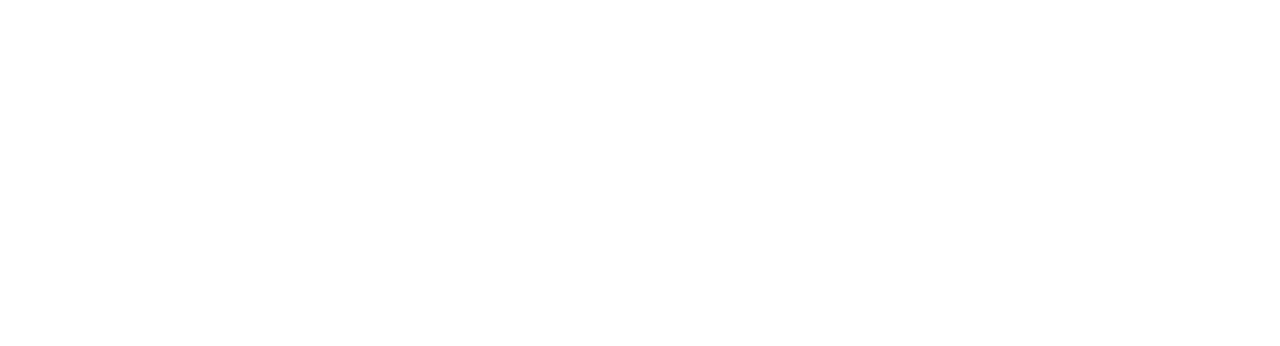
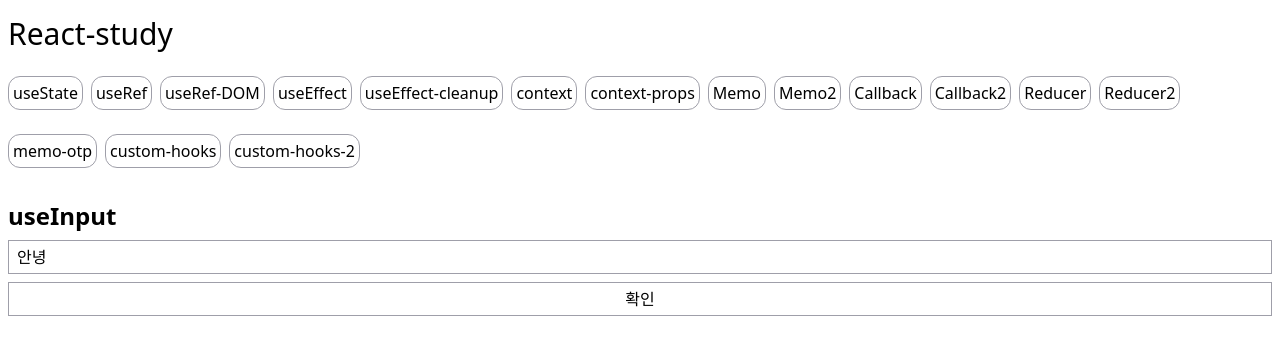
Before and after one commit to Doosic/front, a React (Vite) app in the folder react-study/: page /custom-hooks in a window 1280 px wide. Before the commit this address had no page. Shown: the top 346 px of the page. Built offline with nearby package versions, Linux system fonts and the light colour scheme.

Commit message:
add: customHooks

```diff
--- a/react-study/src/App.jsx
+++ b/react-study/src/App.jsx
@@ -19,6 +19,8 @@
 import Reducer from "./views/Reducer.jsx";
 import Reducer2 from "./views/Reducer2.jsx";
 import MemoOptimization from "./views/MemoOptimization.jsx";
+import CustomHooks from "./views/CustomHooks.jsx";
+import CustomHooks2 from "./views/CustomHooks2.jsx";
 
 function App() {
 
@@ -40,6 +42,8 @@
           <Route path="reducer" element={<Reducer/>}></Route>
           <Route path="reducer-2" element={<Reducer2/>}></Route>
           <Route path="memo-opt" element={<MemoOptimization/>}></Route>
+          <Route path="custom-hooks" element={<CustomHooks/>}></Route>
+          <Route path="custom-hooks-2" element={<CustomHooks2/>}></Route>
         </Route>
       </Routes>
     </Router>
--- /dev/null
+++ b/react-study/src/hooks/useFetch.js
@@ -0,0 +1,20 @@
+import {useEffect, useState} from "react";
+
+export function useFetch(baseUrl, initialType) {
+  const [data, setData] = useState(null);
+
+  const fetchUrl = (type) => {
+    fetch(baseUrl + '/' + type)
+      .then((res) => res.json())
+      .then((res) => setData(res));
+  }
+
+  useEffect(() => {
+    fetchUrl(initialType);
+  }, []);
+
+  return {
+    data,
+    fetchUrl,
+  }
+}
--- /dev/null
+++ b/react-study/src/hooks/useInput.js
@@ -0,0 +1,16 @@
+import {useState} from "react";
+
+export function useInput(initialValue, submitAction) {
+  const [inputValue, setInputValue] = useState(initialValue);
+
+  const handleChange = (e) => {
+    setInputValue(e.target.value);
+  }
+
+  const handleSubmit = () => {
+    setInputValue("");
+    submitAction(inputValue);
+  }
+
+  return [inputValue, handleChange, handleSubmit];
+}
--- a/react-study/src/layout/AppLayout.jsx
+++ b/react-study/src/layout/AppLayout.jsx
@@ -23,6 +23,8 @@
               </div>
               <div className="flex space-x-2">
                 <Link className="border border-zinc-400 rounded-xl px-1 py-1" to="/memo-opt">memo-otp</Link>
+                <Link className="border border-zinc-400 rounded-xl px-1 py-1" to="/custom-hooks">custom-hooks</Link>
+                <Link className="border border-zinc-400 rounded-xl px-1 py-1" to="/custom-hooks-2">custom-hooks-2</Link>
               </div>
             </header>
 
--- /dev/null
+++ b/react-study/src/views/CustomHooks.jsx
@@ -0,0 +1,35 @@
+import {useInput} from "../hooks/useInput.js";
+
+function displayMessage(message) {
+  alert(message);
+}
+
+const CustomHooks = () => {
+  const [inputValue, handleChange, handleSubmit] = useInput("안녕",displayMessage);
+  // const [inputValue2, handleChange2, handleSubmit2] = useInput("안녕2",displayMessage);
+
+  return (
+    <div className="flex flex-col space-y-2">
+      <div className="text-2xl font-bold">useInput</div>
+      <input
+        className="px-2 py-1 border border-zinc-400"
+        value={inputValue}
+        onChange={handleChange}
+      />
+      <button className="px-2 py-1 border border-zinc-400 cursor-pointer" onClick={handleSubmit}>확인</button>
+
+      {/*
+        - 같은 형태의 input을 공통적으로, 여러번 재사용 할 수 있다.
+
+        <input
+          className="px-2 py-1 border border-zinc-400"
+          value={inputValue2}
+          onChange={handleChange2}
+        />
+        <button className="px-2 py-1 border border-zinc-400 cursor-pointer" onClick={handleSubmit2}>확인2</button>
+      */}
+    </div>
+  )
+}
+
+export default CustomHooks
--- /dev/null
+++ b/react-study/src/views/CustomHooks2.jsx
@@ -0,0 +1,30 @@
+// fetch api를 이용해 데이터를 호출하는 Hook
+import {useEffect, useState} from "react";
+import {useFetch} from "../hooks/useFetch.js";
+
+const baseUrl = "https://jsonplaceholder.typicode.com"
+
+const CustomHooks2 = () => {
+  const { data: userData } = useFetch(baseUrl, 'users');
+  const { data: postData } = useFetch(baseUrl, 'posts');
+
+  return (
+    <div className="flex flex-col space-y-2">
+      <div className="text-2xl font-bold">useFetch</div>
+      {/*<button className="px-2 py-1 border border-zinc-400 cursor-pointer" onClick={() => fetchUrl('users')}>Users</button>*/}
+      {/*<button className="px-2 py-1 border border-zinc-400 cursor-pointer" onClick={() => fetchUrl('posts')}>Posts</button>*/}
+      {/*<button className="px-2 py-1 border border-zinc-400 cursor-pointer" onClick={() => fetchUrl('todos')}>Todos</button>*/}
+
+      <div className="text-2xl">User</div>
+      {userData &&
+        <pre>{JSON.stringify(userData[0], null, 2)}</pre>
+      }
+      <div className="text-2xl">Post</div>
+      {postData &&
+        <pre>{JSON.stringify(postData[0], null, 2)}</pre>
+      }
+    </div>
+  )
+}
+
+export default CustomHooks2
```
